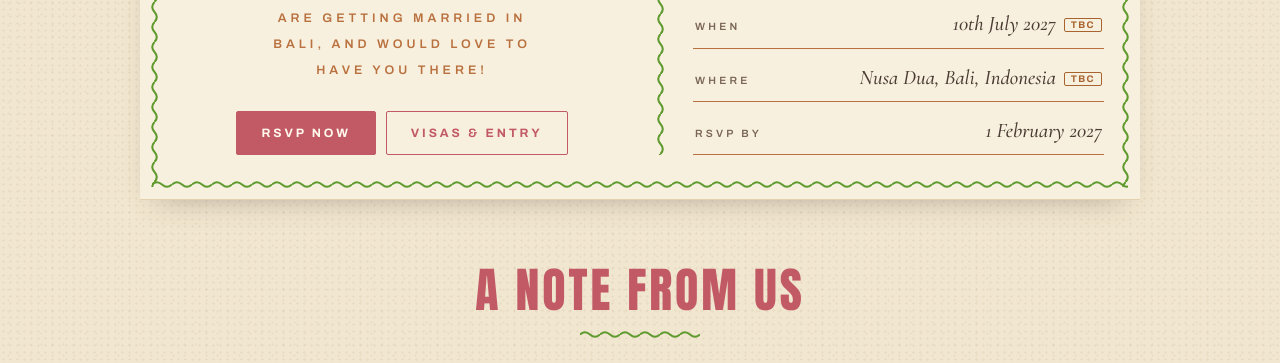
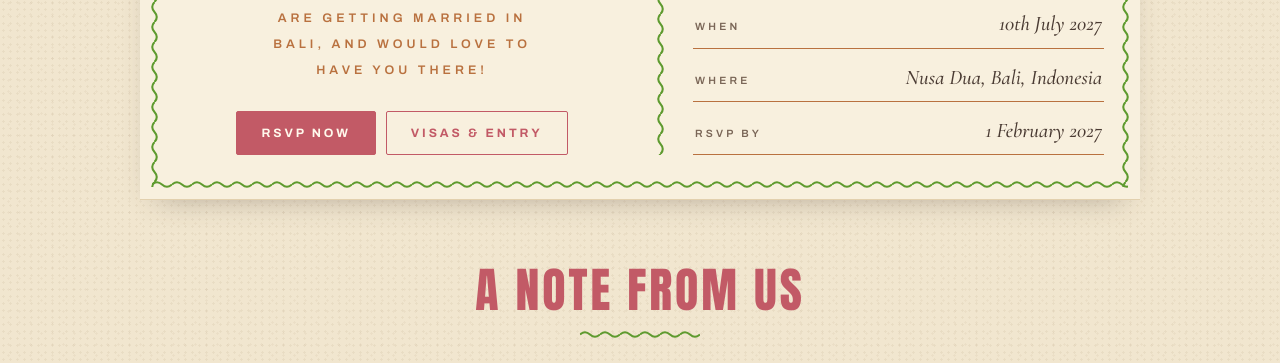
Before and after one commit to jennajboister/bali-wedding, a plain HTML site: page index.html in a window 1280 px wide. Shown: the part 722-1085 px from the top of the page. Drawn offline with nearby package versions, Linux system fonts and the light colour scheme.

Commit message:
Remove TBC tags from postcard date and venue
Co-Authored-By: Claude Opus 5.5 <noreply@anthropic.com>
Claude-Session: https://claude.ai/code/session_016ZuZ9VBqhnBRj49APDeoTw

```diff
--- a/index.html
+++ b/index.html
@@ -979,8 +979,8 @@ body.editing .url-input{display:block;width:100%;font:inherit;font-size:.85rem;c
           <div class="stamp"><div class="in"><b>INDONESIA</b><svg viewBox="-60 -60 120 120"><path d="M-6 8 Q-40 30 -54 52 Q-20 44 2 14Z" fill="#6FA03A" opacity=".85"></path><path d="M8 6 Q44 18 58 46 Q22 40 4 14Z" fill="#8DB65A" opacity=".8"></path><g stroke="#E2D8BA" stroke-width="1"><ellipse rx="13" ry="25" cy="-22" fill="url(#fp)"></ellipse><ellipse rx="13" ry="25" cy="-22" fill="url(#fp)" transform="rotate(72)"></ellipse><ellipse rx="13" ry="25" cy="-22" fill="url(#fp)" transform="rotate(144)"></ellipse><ellipse rx="13" ry="25" cy="-22" fill="url(#fp)" transform="rotate(216)"></ellipse><ellipse rx="13" ry="25" cy="-22" fill="url(#fp)" transform="rotate(288)"></ellipse></g><circle r="5" fill="#E8B83E"></circle></svg><i>JEPUN</i></div></div>
         </div>
         <ul class="facts">
-          <li><b>When</b><span class="val"><span data-cfg="date">10th July 2027</span><span class="tbc" data-badge="date">TBC</span></span></li>
-          <li><b>Where</b><span class="val"><span data-cfg="venue">Nusa Dua, Bali, Indonesia</span><span class="tbc" data-badge="venue">TBC</span></span></li>
+          <li><b>When</b><span class="val"><span data-cfg="date">10th July 2027</span></span></li>
+          <li><b>Where</b><span class="val"><span data-cfg="venue">Nusa Dua, Bali, Indonesia</span></span></li>
           <li><b>RSVP by</b><span data-cfg="rsvpBy">1 February 2027</span></li>
         </ul>
       </div>
```
